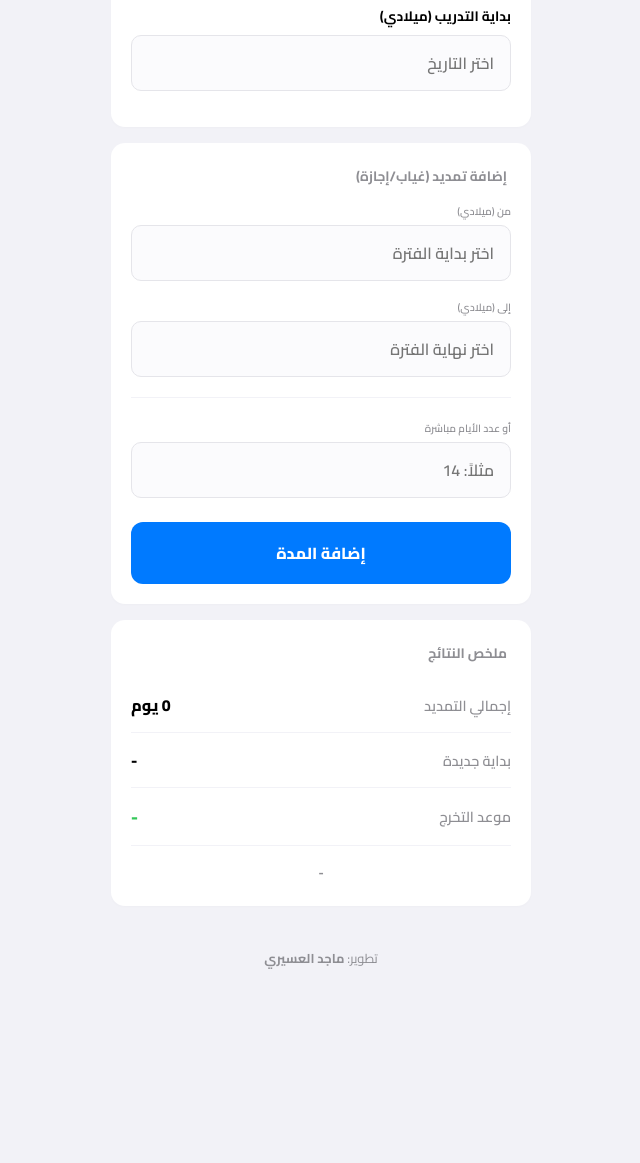
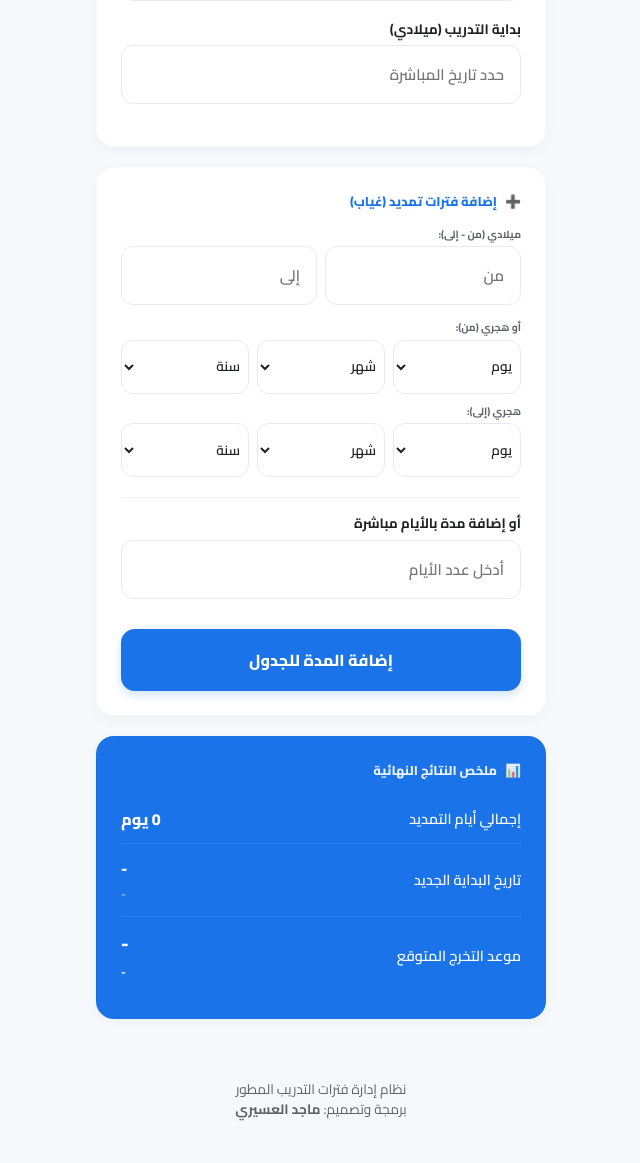
Before and after one commit to kingasir77/t3, a plain HTML site: page index.html in a window 1280 px wide. Shown: the part 250-1413 px from the top of the page, without its empty margins (319-959 px from the left). Before the commit the page ends 1270 px from the top, so only its background shows below. Drawn offline with nearby package versions, Linux system fonts and the light colour scheme.

Commit message:
index.html

```diff
--- a/index.html
+++ b/index.html
@@ -14,14 +14,14 @@
         @import url('https://fonts.googleapis.com/css2?family=Cairo:wght@400;600;700;800;900&display=swap');
 
         :root {
-            --primary: #007aff; /* أزرق آيفون رسمي */
-            --bg-app: #f2f2f7; /* خلفية النظام */
+            --primary: #1a73e8;
+            --bg-app: #f6f9fc;
             --card-bg: #ffffff;
-            --text-dark: #000000;
-            --text-gray: #8e8e93;
-            --success: #34c759;
-            --danger: #ff3b30;
-            --radius: 14px;
+            --text-dark: #202124;
+            --text-gray: #5f6368;
+            --success: #1e8e3e;
+            --danger: #d93025;
+            --radius-app: 18px;
         }
 
         * {
@@ -33,109 +33,115 @@
         body {
             background-color: var(--bg-app);
             color: var(--text-dark);
-            padding: 20px 16px;
-            user-select: none;
+            padding: 16px;
+            line-height: 1.5;
         }
 
-        .container { max-width: 420px; margin: 0 auto; width: 100%; }
+        .container { max-width: 450px; margin: 0 auto; width: 100%; }
 
-        header { margin-bottom: 24px; padding-right: 8px; }
-        header h1 { font-weight: 800; font-size: 1.5rem; letter-spacing: -0.5px; }
+        header { text-align: center; margin: 20px 0 30px 0; }
+        header h1 { font-weight: 800; font-size: 1.6rem; color: var(--primary); }
 
         .card {
             background: var(--card-bg);
-            border-radius: var(--radius);
-            padding: 20px;
-            margin-bottom: 16px;
-            box-shadow: 0 1px 3px rgba(0,0,0,0.02);
+            border-radius: var(--radius-app);
+            padding: 24px;
+            margin-bottom: 20px;
+            box-shadow: 0 4px 12px rgba(0,0,0,0.03);
+            border: 1px solid rgba(0,0,0,0.02);
         }
 
-        .group-title {
-            font-size: 0.85rem;
-            color: var(--text-gray);
-            font-weight: 700;
-            margin-bottom: 12px;
-            margin-right: 4px;
-            text-transform: uppercase;
+        .section-label {
+            font-size: 0.8rem;
+            color: var(--primary);
+            font-weight: 800;
+            margin-bottom: 15px;
+            display: flex;
+            align-items: center;
+            gap: 8px;
         }
 
-        .input-item { margin-bottom: 16px; }
-        .input-item:last-child { margin-bottom: 0; }
-
-        label {
-            display: block;
-            margin-bottom: 6px;
-            font-weight: 700;
-            font-size: 0.85rem;
-            color: var(--text-dark);
-        }
-
-        .tiny-hint { font-size: 0.65rem; color: var(--text-gray); font-weight: 600; margin-bottom: 4px; display: block; }
+        .input-group { margin-bottom: 18px; }
+        label { display: block; margin-bottom: 6px; font-weight: 700; font-size: 0.85rem; color: var(--text-dark); }
+        .tiny-tag { font-size: 0.65rem; color: var(--text-gray); font-weight: 700; margin-bottom: 4px; display: block; }
 
         input, select {
             width: 100%;
-            padding: 12px 16px;
-            border: 1px solid #e5e5ea;
-            background-color: #fbfbfd;
-            border-radius: 10px;
-            font-size: 1rem;
+            padding: 14px 16px;
+            border: 1.5px solid #e8eaed;
+            background-color: #ffffff;
+            border-radius: 12px;
+            font-size: 0.95rem;
             color: var(--text-dark);
             font-weight: 600;
-            transition: all 0.2s;
+            transition: all 0.3s cubic-bezier(0.4, 0, 0.2, 1);
         }
 
-        input:focus { border-color: var(--primary); outline: none; background: #fff; }
+        input:focus { border-color: var(--primary); outline: none; box-shadow: 0 0 0 3px rgba(26,115,232,0.1); }
 
-        .btn-main {
+        /* تنسيق الهجري */
+        .hijri-row { display: flex; gap: 8px; margin-bottom: 10px; }
+        .hijri-row select { flex: 1; min-width: 0; padding: 12px 4px; font-size: 0.85rem; }
+
+        .btn-add {
             background: var(--primary);
             color: white; border: none;
-            padding: 16px; border-radius: 12px;
+            padding: 16px; border-radius: 14px;
             font-weight: 800; cursor: pointer;
             width: 100%; font-size: 1rem;
-            margin-top: 8px;
+            margin-top: 10px;
+            box-shadow: 0 4px 10px rgba(26,115,232,0.2);
         }
 
-        .btn-main:active { opacity: 0.8; transform: scale(0.99); }
+        /* عرض معلومات النهاية التلقائية */
+        .default-end-box {
+            background: #f8f9fa;
+            border-radius: 12px;
+            padding: 12px;
+            margin-top: 15px;
+            display: grid;
+            grid-template-columns: 1fr 1fr;
+            gap: 10px;
+            border: 1px dashed #dadce0;
+        }
+        .mini-info { text-align: center; }
+        .mini-label { font-size: 0.6rem; color: var(--text-gray); font-weight: 800; display: block; }
+        .mini-val { font-size: 0.8rem; font-weight: 800; color: var(--primary); }
 
-        /* منطقة عرض التواريخ السريعة */
-        .quick-info {
-            display: flex;
-            gap: 10px;
-            margin-top: 12px;
-        }
-        .info-pill {
-            flex: 1;
-            background: #f8f9fa;
-            padding: 10px;
-            border-radius: 10px;
-            text-align: center;
-        }
-        .pill-label { font-size: 0.6rem; color: var(--text-gray); font-weight: 700; display: block; }
-        .pill-value { font-size: 0.8rem; font-weight: 800; color: var(--primary); }
-
-        /* النتائج النهائية */
-        .result-item {
-            padding: 12px 0;
-            border-bottom: 1px solid #f2f2f7;
+        /* منطقة النتائج */
+        .summary-card { background: #1a73e8; color: white; }
+        .summary-card .section-label { color: rgba(255,255,255,0.9); }
+        .res-line {
             display: flex;
             justify-content: space-between;
             align-items: center;
+            padding: 12px 0;
+            border-bottom: 1px solid rgba(255,255,255,0.1);
         }
-        .result-item:last-child { border-bottom: none; }
-        .res-label { font-size: 0.9rem; font-weight: 600; color: var(--text-gray); }
-        .res-value { font-size: 1rem; font-weight: 800; text-align: left; }
-        .res-value.highlight { color: var(--success); font-size: 1.1rem; }
+        .res-line:last-child { border-bottom: none; }
+        .res-txt { font-size: 0.9rem; font-weight: 600; }
+        .res-val { font-size: 1rem; font-weight: 800; }
+        .res-val.big { font-size: 1.2rem; }
 
-        .table-view { width: 100%; margin-top: 10px; }
-        .row { display: flex; justify-content: space-between; padding: 10px 4px; border-bottom: 1px solid #f2f2f7; font-size: 0.85rem; }
-        .del-btn { color: var(--danger); font-weight: 800; }
+        /* الجدول */
+        .exc-item {
+            display: flex;
+            justify-content: space-between;
+            background: #fff;
+            padding: 10px 15px;
+            border-radius: 10px;
+            margin-bottom: 8px;
+            border: 1px solid #f1f3f4;
+            font-size: 0.85rem;
+            font-weight: 700;
+        }
+        .del-text { color: var(--danger); font-size: 0.75rem; cursor: pointer; }
 
         footer {
             text-align: center;
-            margin-top: 40px;
-            padding-bottom: 30px;
+            padding: 40px 0;
             color: var(--text-gray);
-            font-size: 0.8rem;
+            font-size: 0.85rem;
         }
     </style>
 </head>
@@ -144,84 +150,96 @@
 
     <div class="container">
         <header>
-            <h1>مساعد التدريب</h1>
+            <h1>مساعد فترات التدريب</h1>
         </header>
 
         <div class="card">
-            <div class="group-title">الإعدادات الأساسية</div>
-            <div class="input-item">
+            <div class="section-label"><span>📅</span> البيانات الأساسية</div>
+            <div class="input-group">
                 <label>المدة المقررة</label>
                 <select id="level" onchange="calculate()">
                     <option value="18">18 شهر (المستوى الخامس)</option>
                     <option value="24">24 شهر (المستوى السابع)</option>
                 </select>
             </div>
-            <div class="input-item">
+            <div class="input-group">
                 <label>بداية التدريب (ميلادي)</label>
-                <input type="text" id="startDate" readonly placeholder="اختر التاريخ">
+                <input type="text" id="startDate" readonly placeholder="حدد تاريخ المباشرة">
             </div>
 
-            <div id="baseInfoBox" style="display:none;" class="quick-info">
-                <div class="info-pill">
-                    <span class="pill-label">بداية هجري</span>
-                    <span id="startH" class="pill-value">-</span>
+            <div id="baseInfoBox" style="display:none;" class="default-end-box">
+                <div class="mini-info">
+                    <span class="mini-label">تاريخ البداية هجري</span>
+                    <span id="startH" class="mini-val">-</span>
                 </div>
-                <div class="info-pill">
-                    <span class="pill-label">نهاية افتراضية</span>
-                    <span id="endM_base" class="pill-value">-</span>
+                <div class="mini-info">
+                    <span class="mini-label">تاريخ النهاية الافتراضي</span>
+                    <span id="endM_base" class="mini-val">-</span>
                 </div>
             </div>
         </div>
 
         <div class="card">
-            <div class="group-title">إضافة تمديد (غياب/إجازة)</div>
+            <div class="section-label"><span>➕</span> إضافة فترات تمديد (غياب)</div>
 
-            <div class="input-item">
-                <span class="tiny-hint">من (ميلادي)</span>
-                <input type="text" id="excStartM" placeholder="اختر بداية الفترة" readonly>
-            </div>
-            <div class="input-item">
-                <span class="tiny-hint">إلى (ميلادي)</span>
-                <input type="text" id="excEndM" placeholder="اختر نهاية الفترة" readonly>
+            <span class="tiny-tag">ميلادي (من - إلى):</span>
+            <div style="display: grid; grid-template-columns: 1fr 1fr; gap: 8px; margin-bottom: 15px;">
+                <input type="text" id="excStartM" placeholder="من" readonly>
+                <input type="text" id="excEndM" placeholder="إلى" readonly>
             </div>
 
-            <div style="margin: 20px 0; height: 1px; background: #f2f2f7;"></div>
-
-            <div class="input-item">
-                <span class="tiny-hint">أو عدد الأيام مباشرة</span>
-                <input type="number" id="excDays" placeholder="مثلاً: 14" pattern="\d*">
+            <span class="tiny-tag">أو هجري (من):</span>
+            <div class="hijri-row">
+                <select id="hDayS"><option value="">يوم</option></select>
+                <select id="hMonthS"><option value="">شهر</option></select>
+                <select id="hYearS"><option value="">سنة</option></select>
             </div>
 
-            <button class="btn-main" onclick="addException()">إضافة المدة</button>
+            <span class="tiny-tag">هجري (إلى):</span>
+            <div class="hijri-row">
+                <select id="hDayE"><option value="">يوم</option></select>
+                <select id="hMonthE"><option value="">شهر</option></select>
+                <select id="hYearE"><option value="">سنة</option></select>
+            </div>
+
+            <div style="margin: 20px 0; border-top: 1px solid #f1f3f4; padding-top: 15px;">
+                <label>أو إضافة مدة بالأيام مباشرة</label>
+                <input type="number" id="excDays" placeholder="أدخل عدد الأيام" pattern="\d*">
+            </div>
+
+            <button class="btn-add" onclick="addException()">إضافة المدة للجدول</button>
         </div>
 
-        <div class="card">
-            <div class="group-title">ملخص النتائج</div>
+        <div class="card summary-card">
+            <div class="section-label"><span>📊</span> ملخص النتائج النهائية</div>
 
-            <div id="tableContainer" style="display:none;" class="table-view">
+            <div id="tableContainer" style="display:none; margin-bottom: 20px; color: var(--text-dark);">
                 <div id="rowsList"></div>
-                <div style="margin-bottom: 15px;"></div>
             </div>
 
-            <div class="result-item">
-                <span class="res-label">إجمالي التمديد</span>
-                <span class="res-value" id="totalExc">0 يوم</span>
+            <div class="res-line">
+                <span class="res-txt">إجمالي أيام التمديد</span>
+                <span class="res-val" id="totalExc">0 يوم</span>
             </div>
-            <div class="result-item">
-                <span class="res-label">بداية جديدة</span>
-                <span class="res-value" id="finalStartM">-</span>
+            <div class="res-line">
+                <span class="res-txt">تاريخ البداية الجديد</span>
+                <div style="text-align: left;">
+                    <span class="res-val" id="finalStartM">-</span><br>
+                    <small id="finalStartH" style="font-size: 0.7rem; opacity: 0.8;">-</small>
+                </div>
             </div>
-            <div class="result-item">
-                <span class="res-label">موعد التخرج</span>
-                <span class="res-value highlight" id="finalEndM">-</span>
-            </div>
-            <div style="text-align: center; margin-top: 10px;">
-                <span id="finalEndH" style="font-size: 0.8rem; color: var(--text-gray); font-weight: 700;">-</span>
+            <div class="res-line">
+                <span class="res-txt">موعد التخرج المتوقع</span>
+                <div style="text-align: left;">
+                    <span class="res-val big" id="finalEndM">-</span><br>
+                    <small id="finalEndH" style="font-size: 0.75rem; opacity: 0.9; font-weight: 700;">-</small>
+                </div>
             </div>
         </div>
 
         <footer>
-            تطوير: <b>ماجد العسيري</b>
+            نظام إدارة فترات التدريب المطور<br>
+            برمجة وتصميم: <b>ماجد العسيري</b>
         </footer>
     </div>
 
@@ -230,6 +248,16 @@
 
     <script>
         let bStart = null, exceptions = [];
+
+        // تعبئة القوائم الهجرية
+        function fillHijri() {
+            const months = ["محرم", "صفر", "ربيع الأول", "ربيع الثاني", "جمادى الأولى", "جمادى الثانية", "رجب", "شعبان", "رمضان", "شوال", "ذو القعدة", "ذو الحجة"];
+            const currYear = parseInt(moment().format('iYYYY'));
+            ['hDayS', 'hDayE'].forEach(id => { for(let i=1; i<=30; i++) document.getElementById(id).innerHTML += `<option value="${i}">${i}</option>`; });
+            ['hMonthS', 'hMonthE'].forEach(id => { months.forEach((m, i) => document.getElementById(id).innerHTML += `<option value="${i+1}">${m}</option>`); });
+            ['hYearS', 'hYearE'].forEach(id => { for(let i=currYear-2; i<=currYear+5; i++) document.getElementById(id).innerHTML += `<option value="${i}">${i}</option>`; });
+        }
+        fillHijri();
 
         const fConfig = { locale: "ar", altInput: true, altFormat: "j F Y" };
         const fpS = flatpickr("#startDate", { ...fConfig, onChange: d => { bStart = d[0]; calculate(); } });
@@ -240,7 +268,7 @@
 
         function calculate() {
             if (!bStart) return;
-            document.getElementById('baseInfoBox').style.display = 'flex';
+            document.getElementById('baseInfoBox').style.display = 'grid';
             document.getElementById('startH').innerText = toH(bStart);
             let baseEnd = moment(bStart).add(parseInt(document.getElementById('level').value), 'months');
             document.getElementById('endM_base').innerText = baseEnd.format('YYYY-MM-DD');
@@ -251,21 +279,27 @@
             if (!bStart) return alert("حدد تاريخ البداية أولاً");
             let start, end;
             const dInp = document.getElementById('excDays').value;
+            const hS = { d: document.getElementById('hDayS').value, m: document.getElementById('hMonthS').value, y: document.getElementById('hYearS').value };
+            const hE = { d: document.getElementById('hDayE').value, m: document.getElementById('hMonthE').value, y: document.getElementById('hYearE').value };
 
-            if (fpES.selectedDates[0] && fpEE.selectedDates[0]) {
+            if (hS.y && hS.m && hS.d) {
+                start = moment(`${hS.y}-${hS.m}-${hS.d}`, 'iYYYY-iM-iD');
+                end = dInp ? moment(start).add(parseInt(dInp)-1, 'days') : moment(`${hE.y}-${hE.m}-${hE.d}`, 'iYYYY-iM-iD');
+            } else if (fpES.selectedDates[0]) {
                 start = moment(fpES.selectedDates[0]);
-                end = moment(fpEE.selectedDates[0]);
+                end = dInp ? moment(start).add(parseInt(dInp)-1, 'days') : moment(fpEE.selectedDates[0]);
             } else if (dInp) {
                 start = moment(bStart);
                 end = moment(start).add(parseInt(dInp)-1, 'days');
             }
 
-            if (!start || !end || !start.isValid()) return alert("أدخل التاريخ أو عدد الأيام");
+            if (!start || !end || !start.isValid()) return alert("تحقق من إدخال البيانات");
 
             let total = end.diff(start, 'days') + 1;
             exceptions.push({ range: start.format('DD/MM') + " - " + end.format('DD/MM'), days: total });
             render();
-            document.getElementById('excDays').value = "";
+            // مسح الخانات
+            ["hDayS", "hMonthS", "hYearS", "hDayE", "hMonthE", "hYearE", "excDays"].forEach(id => document.getElementById(id).value = "");
             fpES.clear(); fpEE.clear();
         }
 
@@ -277,7 +311,7 @@
 
             exceptions.forEach((ex, i) => {
                 totalDays += ex.days;
-                list.innerHTML += `<div class="row"><span>فترة ${ex.range}</span><span>${ex.days} يوم</span><span class="del-btn" onclick="remove(${i})">حذف</span></div>`;
+                list.innerHTML += `<div class="exc-item"><span>📅 فترة ${ex.range} (${ex.days} يوم)</span><span class="del-text" onclick="remove(${i})">حذف</span></div>`;
             });
 
             document.getElementById('totalExc').innerText = totalDays + " يوم";
@@ -285,6 +319,8 @@
             if (bStart) {
                 let currentStart = moment(bStart).add(totalDays, 'days');
                 document.getElementById('finalStartM').innerText = currentStart.format('YYYY-MM-DD');
+                document.getElementById('finalStartH').innerText = toH(currentStart.toDate());
+
                 let finalEnd = moment(currentStart).add(parseInt(document.getElementById('level').value), 'months');
                 document.getElementById('finalEndM').innerText = finalEnd.format('YYYY-MM-DD');
                 document.getElementById('finalEndH').innerText = toH(finalEnd.toDate());
```
